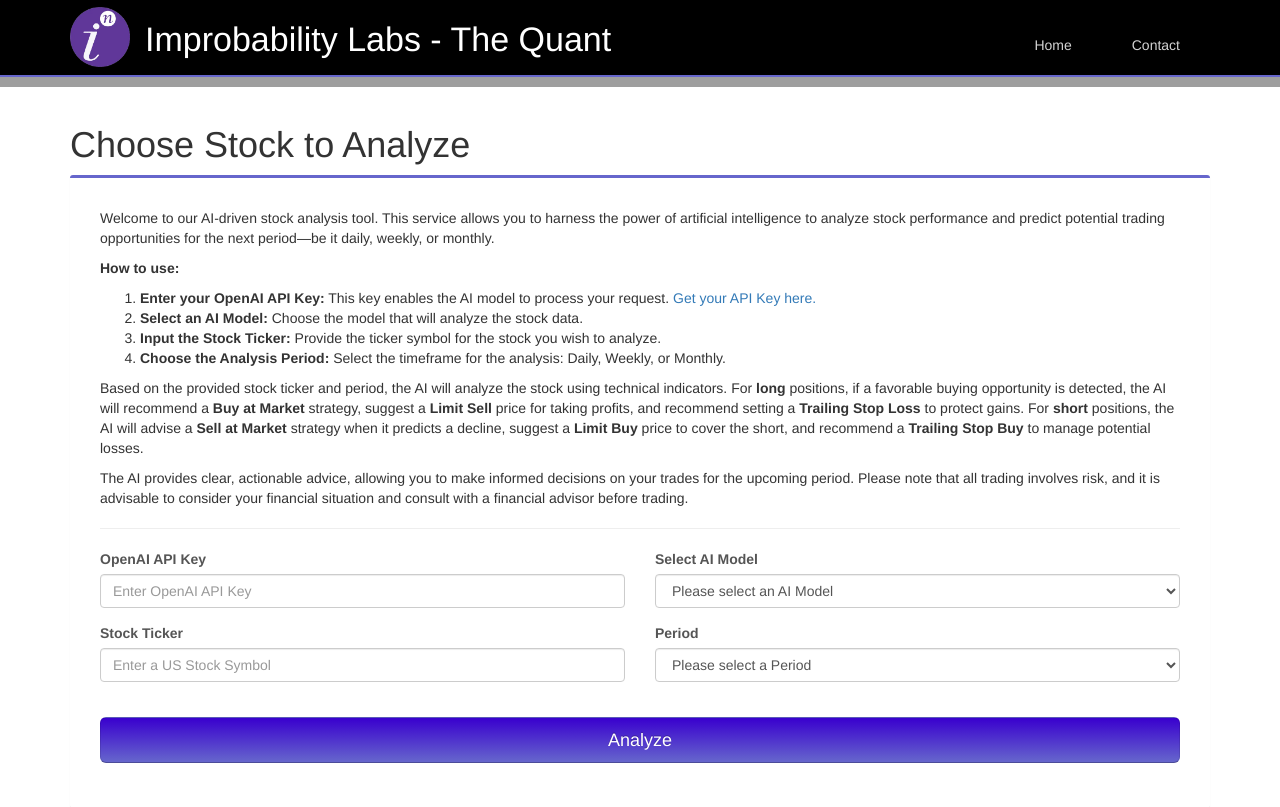
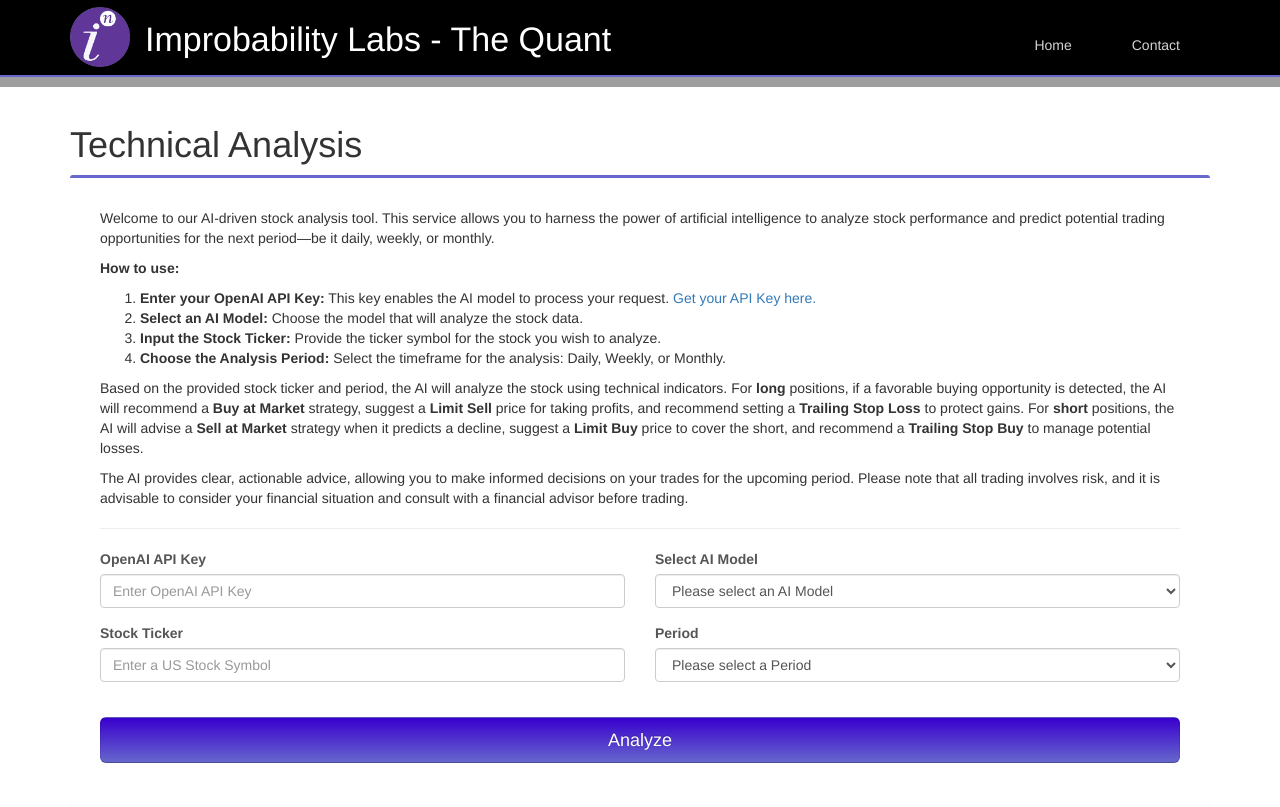
Before and after one commit to ImprobabilityLabs/quant, a Flask app: page / in a window 1280 px wide. Shown: the top 807 px of the page. Run offline with Flask 3, Linux system fonts and the light colour scheme; parts of the project's set-up code (start-up, migrations or seed data) failed here and were passed over; some libraries are stand-ins or nearby versions; grey boxes are pictures that could not be loaded.

Commit message:
Update index.html

```diff
--- a/templates/index.html
+++ b/templates/index.html
@@ -145,7 +145,7 @@
     <div class="container" style="padding-top: 10px; padding-bottom: px;">
       <form id="improbability-quant-form" action="/" method="POST">
         <div class="flex-middle flex-space-between full-width">
-          <h1>Choose Stock to Analyze</h1>
+          <h1>Technical Analysis</h1>
           <div class="action-area"></div>
         </div>
         <div class="box box-primary">
```
